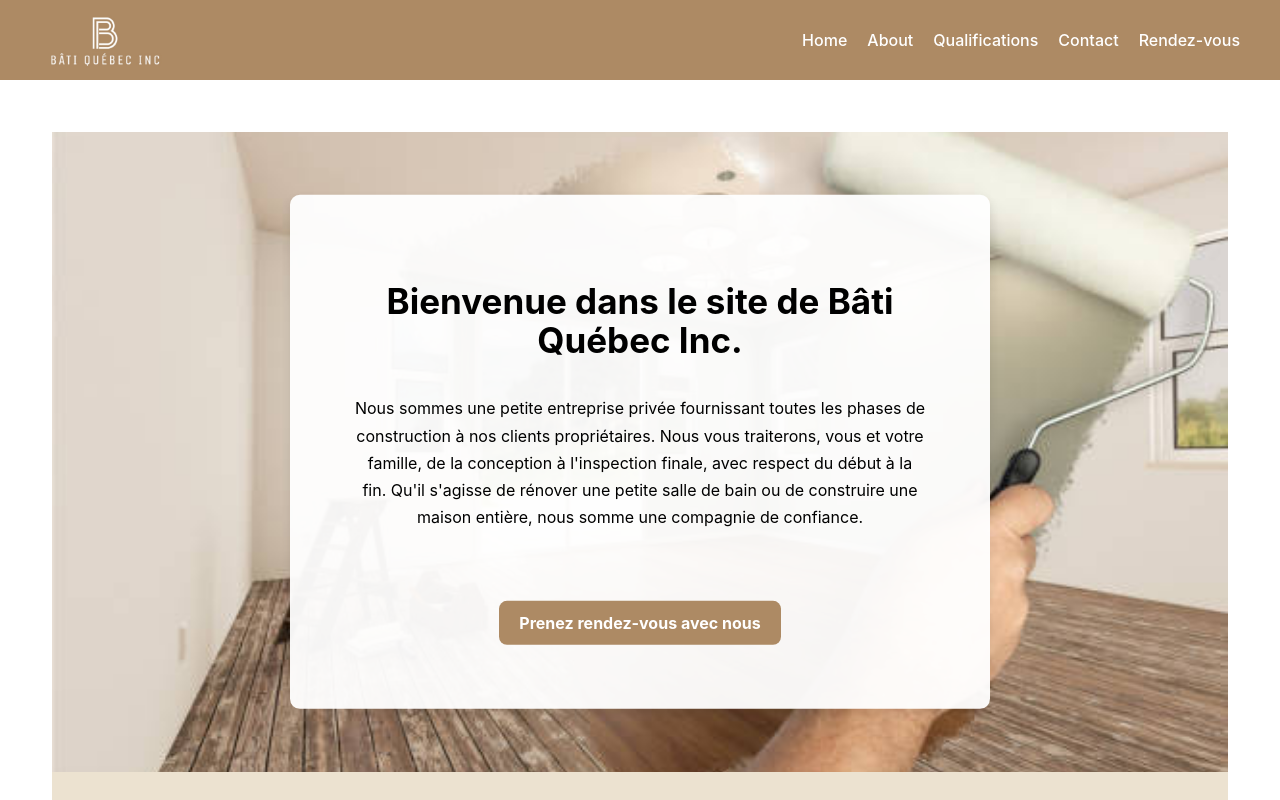
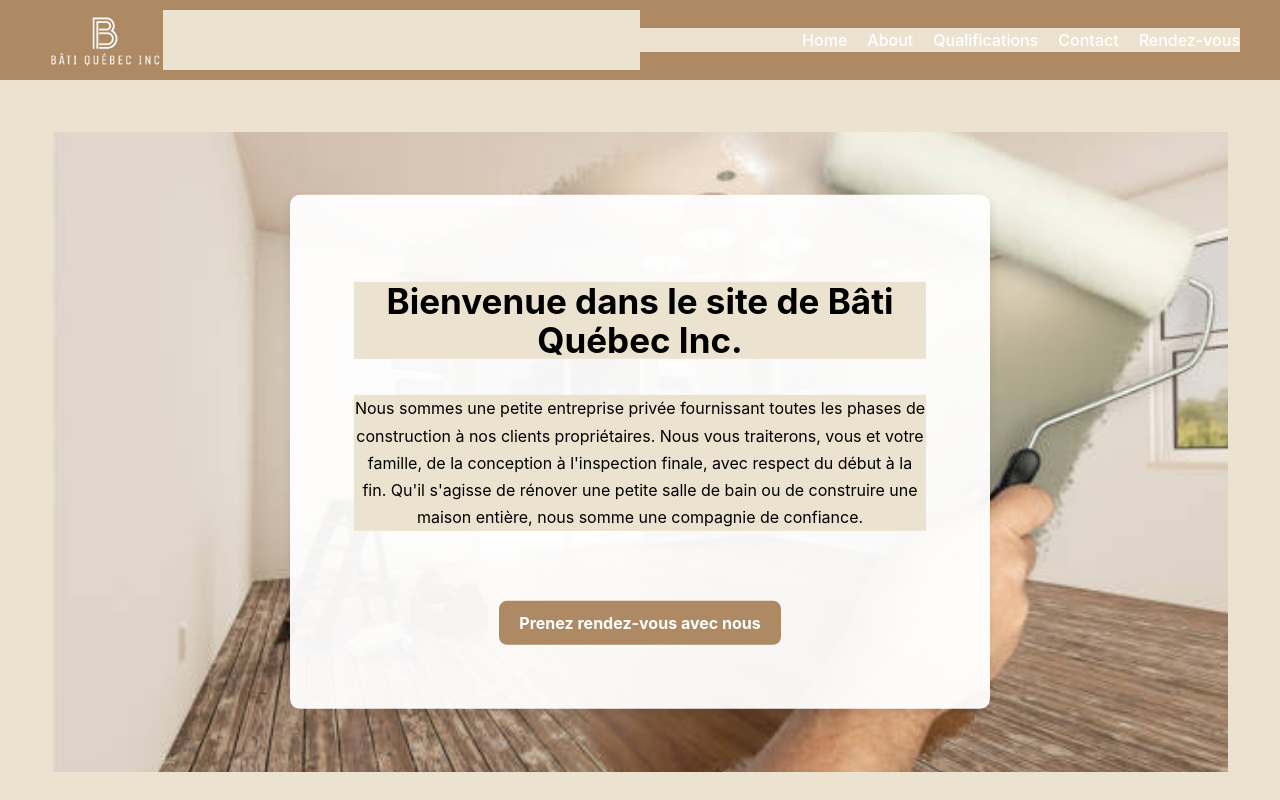
Before and after one commit to MyriamAssam/bati, a React (Vite) app: page / in a window 1280 px wide. Shown: the top 800 px of the page. Built offline with nearby package versions, Linux system fonts and the light colour scheme.

Commit message:
Modification style

```diff
--- a/src/App.css
+++ b/src/App.css
@@ -56,7 +56,7 @@
 * {
   box-sizing: border-box;
   max-width: 100%;
-  background-color: "#ECE2D0",
+  background-color: #ECE2D0;
 }
 
 
```
